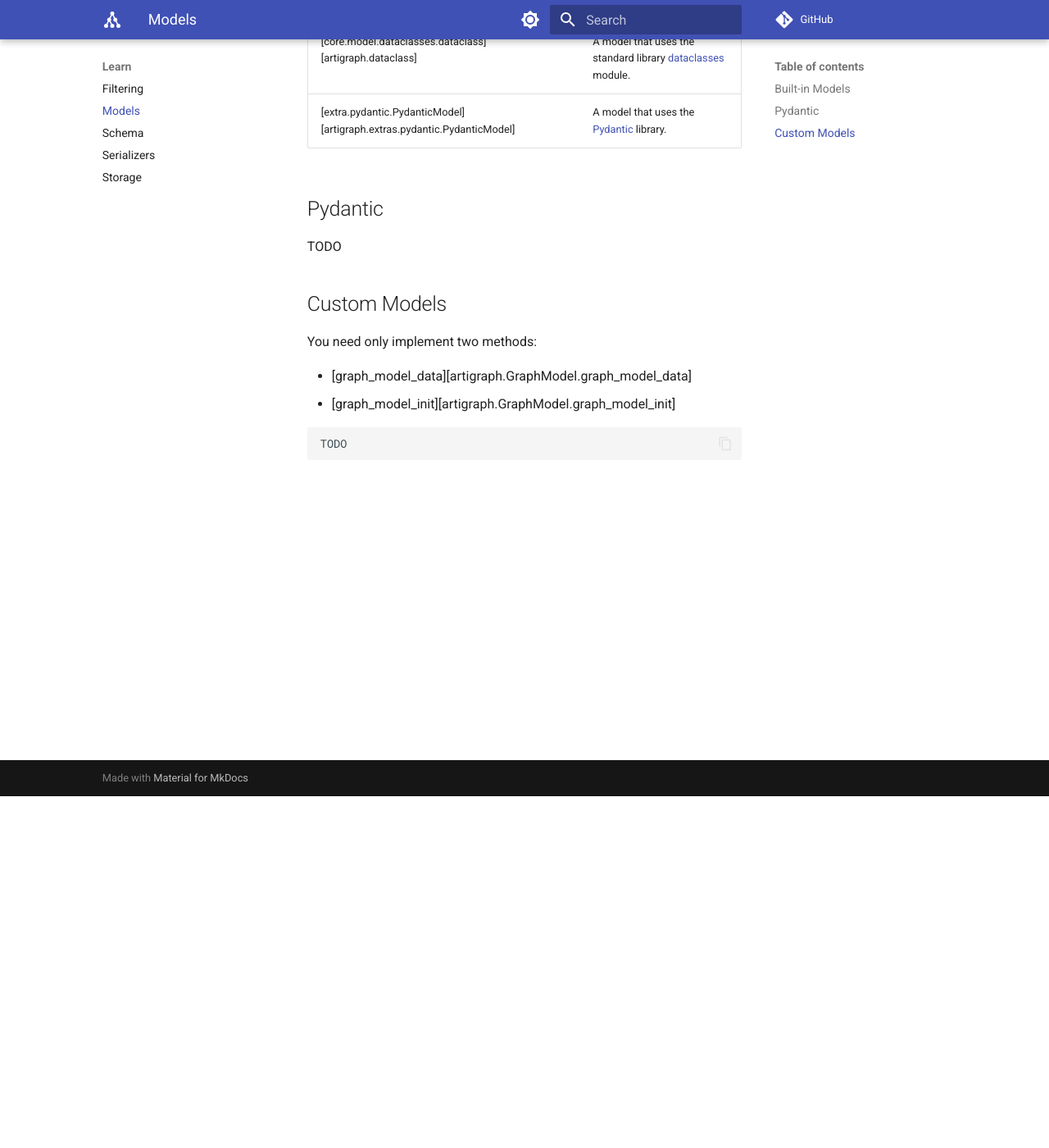
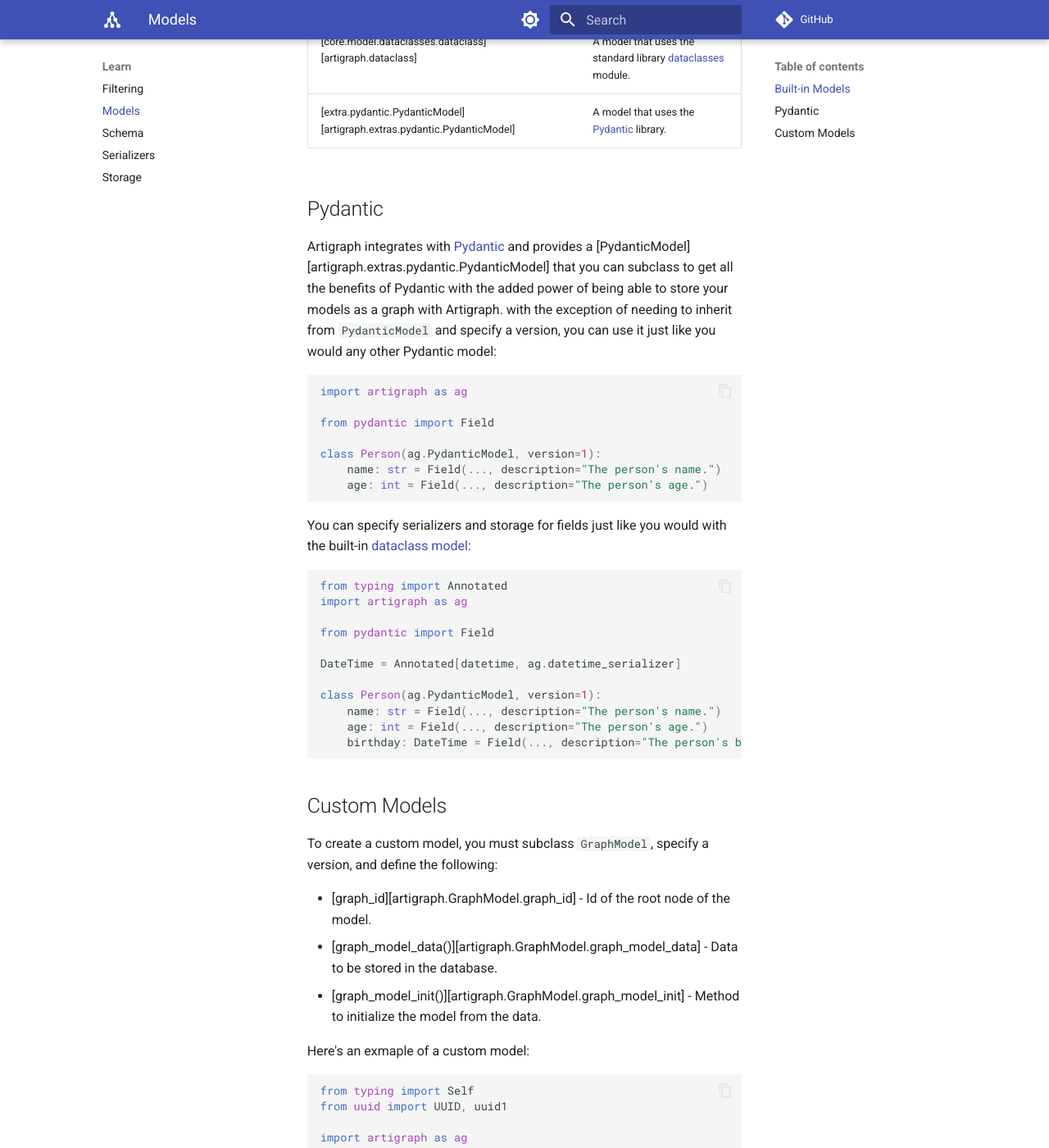
Before and after one commit to rmorshea/artigraph, an MkDocs documentation site: the page built from docs/models.md, in a window 1280 px wide and 1400 px high, scrolled down 429 px. Shown: the whole window at 82% size. Built offline with MkDocs 1.6.1 and Material for MkDocs 9.7.7, drawn with Linux system fonts in a browser that asks for light colours; comment, search, counter and statistics services are not loaded; some of the changed text lies outside the part shown.

Commit message:
last docs

````diff
--- a/docs/models.md
+++ b/docs/models.md
@@ -15,15 +15,96 @@ You can use one of the [built-in models](#built-in-models) or you can
 
 ## Pydantic
 
-TODO
+Artigraph integrates with [Pydantic](https://docs.pydantic.dev/latest/) and provides a
+[PydanticModel][artigraph.extras.pydantic.PydanticModel] that you can subclass to get
+all the benefits of Pydantic with the added power of being able to store your models as
+a graph with Artigraph. with the exception of needing to inherit from `PydanticModel`
+and specify a version, you can use it just like you would any other Pydantic model:
+
+```python
+import artigraph as ag
+
+from pydantic import Field
+
+class Person(ag.PydanticModel, version=1):
+    name: str = Field(..., description="The person's name.")
+    age: int = Field(..., description="The person's age.")
+```
+
+You can specify serializers and storage for fields just like you would with the built-in
+[dataclass model](./building-blocks.md#models):
+
+```python
+from typing import Annotated
+import artigraph as ag
+
+from pydantic import Field
+
+DateTime = Annotated[datetime, ag.datetime_serializer]
+
+class Person(ag.PydanticModel, version=1):
+    name: str = Field(..., description="The person's name.")
+    age: int = Field(..., description="The person's age.")
+    birthday: DateTime = Field(..., description="The person's birthday.")
+```
 
 ## Custom Models
 
-You need only implement two methods:
+To create a custom model, you must subclass `GraphModel`, specify a version, and define
+the following:
 
--   [graph_model_data][artigraph.GraphModel.graph_model_data]
--   [graph_model_init][artigraph.GraphModel.graph_model_init]
+-   [graph_id][artigraph.GraphModel.graph_id] - Id of the root node of the model.
+-   [graph_model_data()][artigraph.GraphModel.graph_model_data] - Data to be stored in
+    the database.
+-   [graph_model_init()][artigraph.GraphModel.graph_model_init] - Method to initialize
+    the model from the data.
+
+Here's an exmaple of a custom model:
 
 ```python
-TODO
+from typing import Self
+from uuid import UUID, uuid1
+
+import artigraph as ag
+
+
+class MyModel(ag.GraphModel, version=1):
+
+    def __init__(self, data: Any, graph_id: UUID | None = None) -> None:
+        self.data = data
+        self.graph_id = graph_id or uuid1()
+
+    def graph_model_data(self) -> dict[str, tuple[Any, ag.SaveSpec]]:
+        return {
+            "data": (self.data, ag.SaveSpec(serializer=ag.json_serializer)),
+        }
+
+    @classmethod
+    def graph_model_init(cls, info: ag.ModelInfo, kwargs: dict[str, Any]) -> Self:
+        return cls(**kwargs, graph_id=info.graph_id)
 ```
+
+It's worth noting that the `ModelInfo` supplied to `graph_model_init()` when
+initializing a model from the database contains the `version` of the model data from the
+database. This allows you to handle migrations if you need to. For example, if you
+wanted to rename the `data` field in the model above to `my_data`, you could do so like
+this:
+
+```python
+class MyModel(ag.GraphModel, version=2):
+
+    def __init__(self, my_data: Any, graph_id: UUID | None = None) -> None:
+        self.my_data = my_data
+        self.graph_id = graph_id or uuid1()
+
+    def graph_model_data(self) -> dict[str, tuple[Any, ag.SaveSpec]]:
+        return {
+            "my_data": (self.data, ag.SaveSpec(serializer=ag.json_serializer)),
+        }
+
+    @classmethod
+    def graph_model_init(cls, info: ag.ModelInfo, kwargs: dict[str, Any]) -> Self:
+        if info.version == 1:
+            kwargs["my_data"] = kwargs.pop("data")
+        return cls(**kwargs, graph_id=info.graph_id)
+```
````
Also changed, not shown: 1 other file.
